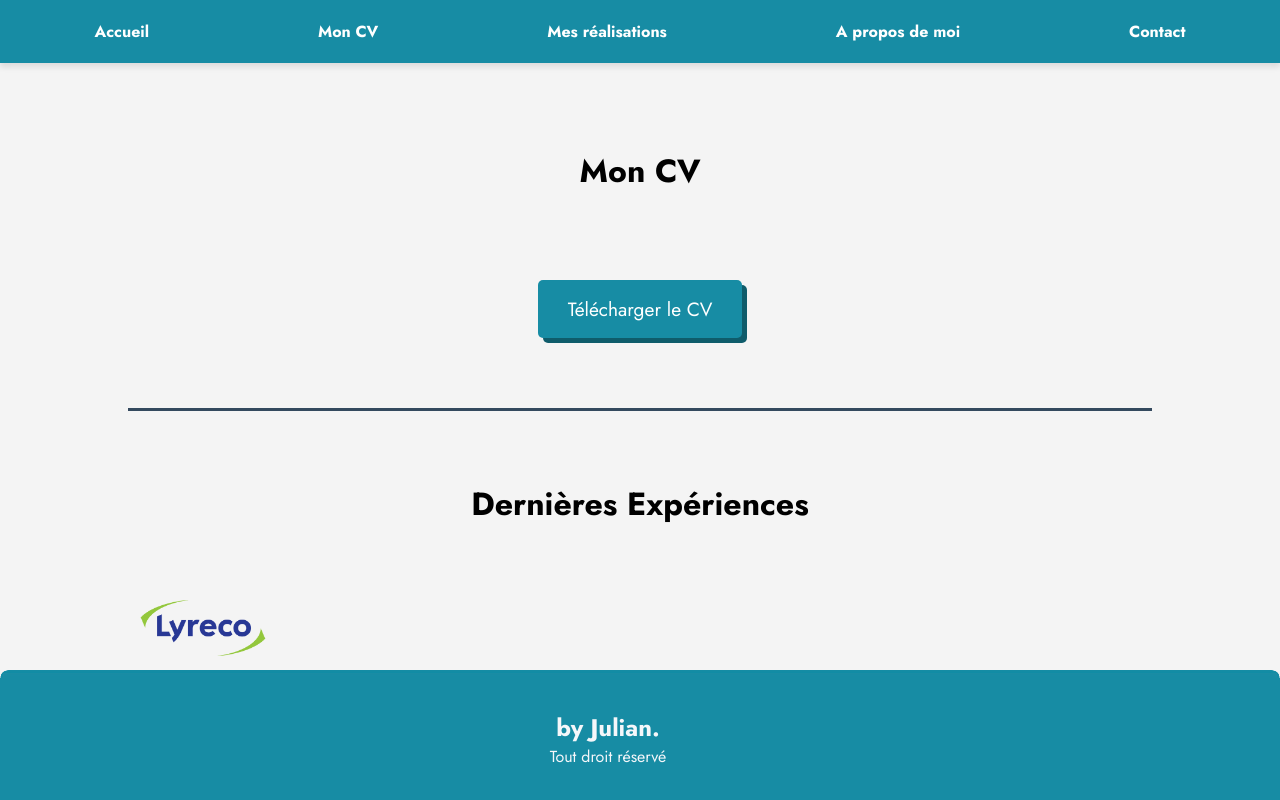
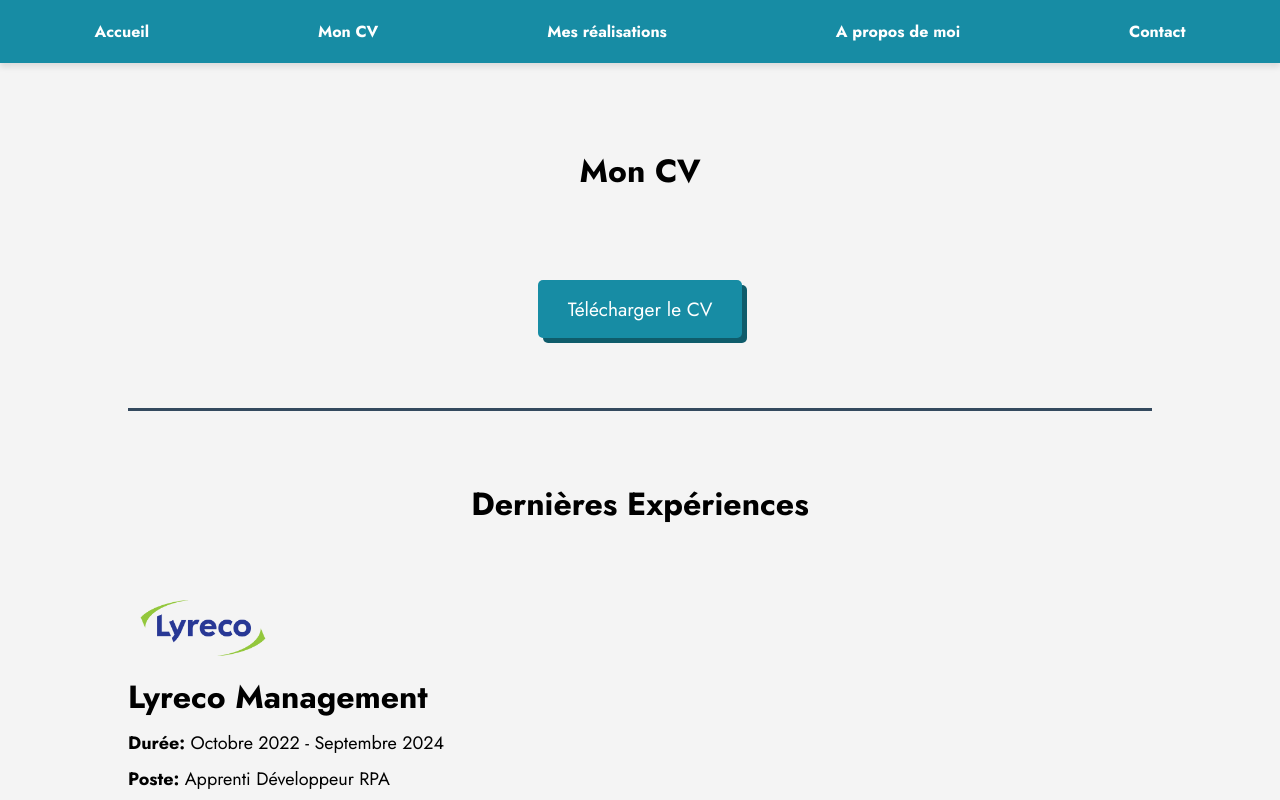
Before and after one commit to Bush1deau/newPortfolioJulian, a React (Create React App) app: page /cv in a window 1280 px wide. Built offline with nearby package versions, Linux system fonts and the light colour scheme.

Commit message:
feat: footer visible uniquement sur la page d'accueil

```diff
--- a/src/App.js
+++ b/src/App.js
@@ -87,11 +87,11 @@ const Navigation = ({ menuOpen, setMenuOpen }) => {
   );
 };
 
-const App = () => {
+const AppContent = () => {
   const [menuOpen, setMenuOpen] = useState(false);
+  const location = useLocation();
 
   return (
-    <Router>
     <div className="app-wrapper">
       <Navigation menuOpen={menuOpen} setMenuOpen={setMenuOpen} />
       <main className="main-content">
@@ -116,10 +116,15 @@ const App = () => {
           <Route path="/contact" element={<Contact />} />
         </Routes>
       </main>
-        <Footer />
+      {location.pathname === '/' && <Footer />}
     </div>
-    </Router>
   );
 };
 
+const App = () => (
+  <Router>
+    <AppContent />
+  </Router>
+);
+
 export default App;
```
Lines whose indentation alone changed are shown as unchanged.
